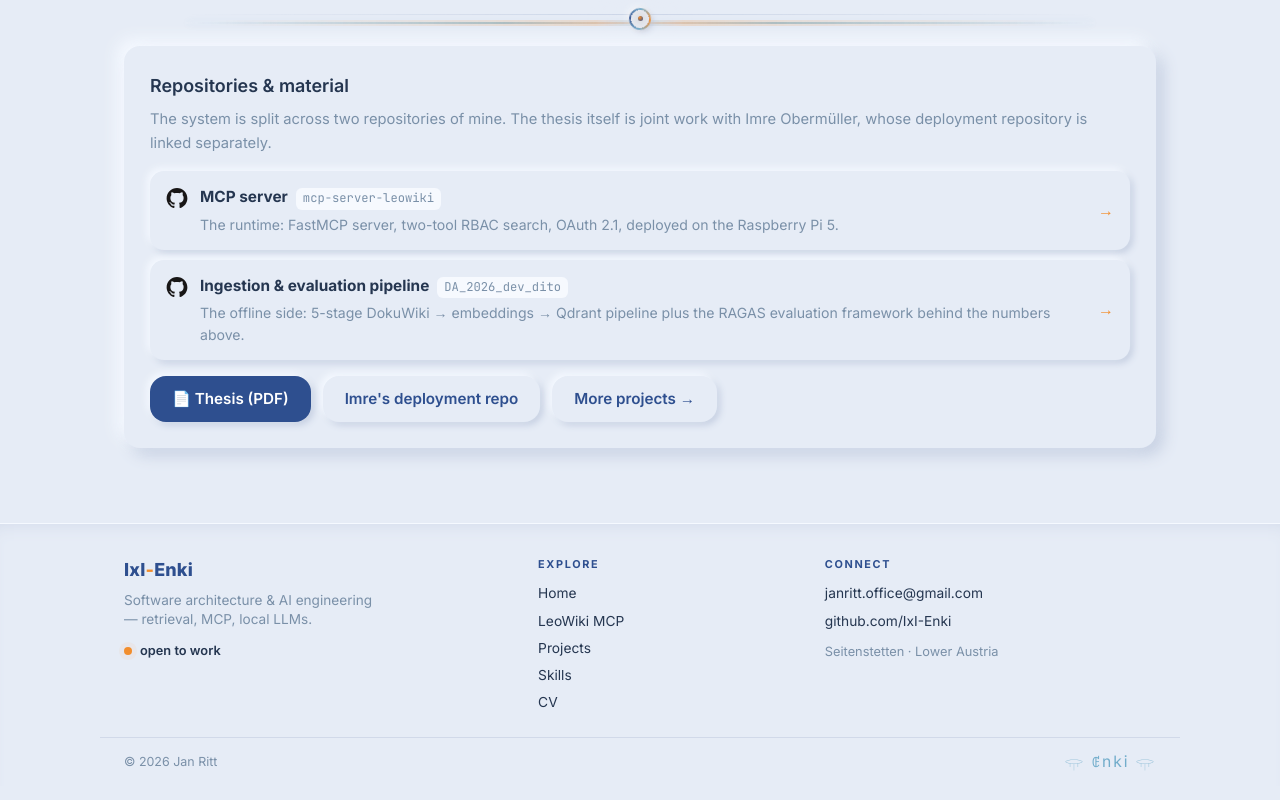
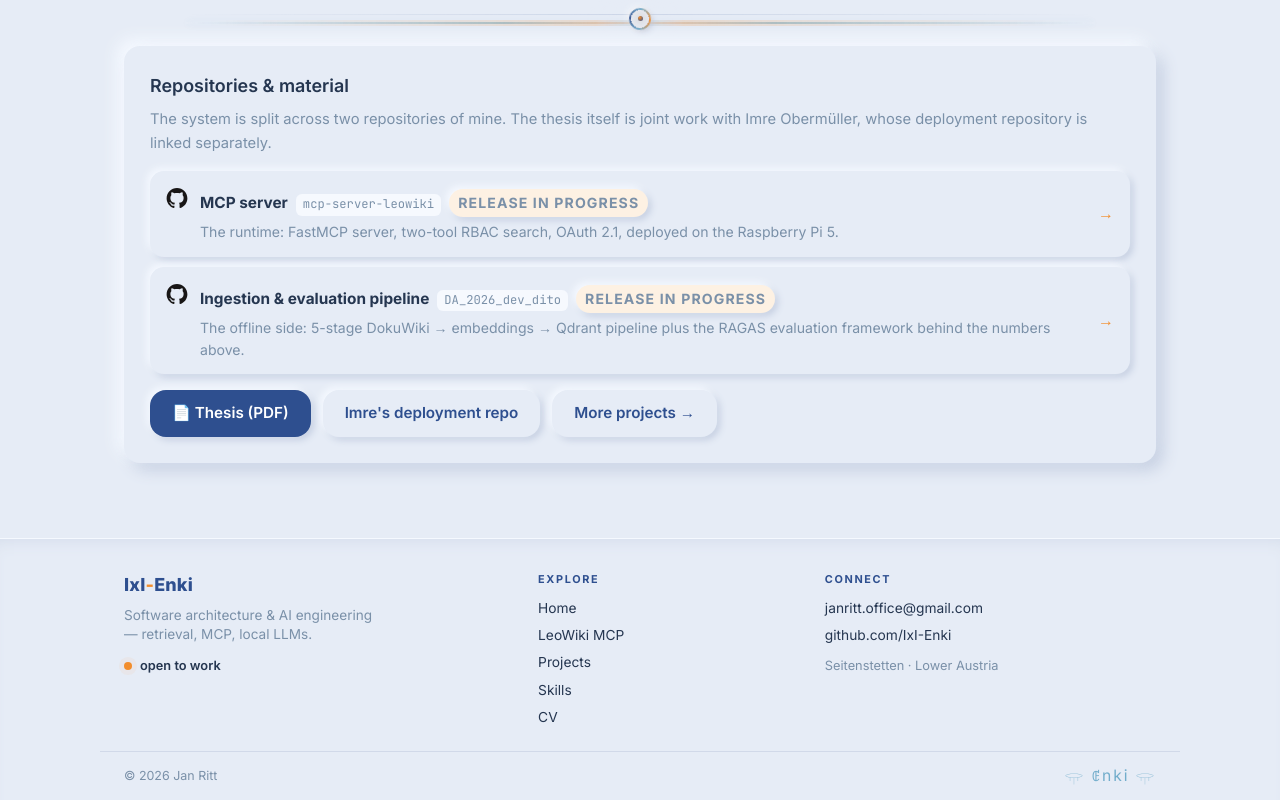
Before and after one commit to IxI-Enki/IxI-Enki, a plain HTML site: page pages/leowiki-mcp.html in a window 1280 px wide. Shown: the part 5610-6410 px from the top of the page. Drawn offline with Linux system fonts and the light colour scheme.

Commit message:
Add release in progress badges to MCP server and Ingestion & evaluation pipeline sections in leowiki-mcp.html for improved visibility of ongoing projects.

```diff
--- a/pages/leowiki-mcp.html
+++ b/pages/leowiki-mcp.html
@@ -272,7 +272,7 @@
           <a class="repo-item" href="https://github.com/IxI-Enki/mcp-server-leowiki">
             <img src="../assets/img/icons/github.svg" alt="" class="repo-item-icon">
             <div class="repo-item-body">
-              <div class="repo-item-head"><b data-i18n-page data-en="MCP server" data-de="MCP‑Server">MCP server</b> <code>mcp-server-leowiki</code></div>
+              <div class="repo-item-head"><b data-i18n-page data-en="MCP server" data-de="MCP‑Server">MCP server</b> <code>mcp-server-leowiki</code> <span class="badge-soon" data-i18n-page data-en="release in progress" data-de="Release in Arbeit">release in progress</span></div>
               <span data-i18n-page data-en="The runtime: FastMCP server, two-tool RBAC search, OAuth 2.1, deployed on the Raspberry Pi 5." data-de="Die Runtime: FastMCP-Server, Two-Tool-RBAC-Suche, OAuth 2.1, deployt auf dem Raspberry Pi 5.">The runtime: FastMCP server, two-tool RBAC search, OAuth 2.1, deployed on the Raspberry Pi 5.</span>
             </div>
             <span class="repo-item-arrow" aria-hidden="true">→</span>
@@ -280,7 +280,7 @@
           <a class="repo-item" href="https://github.com/IxI-Enki/DA_2026_dev_dito">
             <img src="../assets/img/icons/github.svg" alt="" class="repo-item-icon">
             <div class="repo-item-body">
-              <div class="repo-item-head"><b data-i18n-page data-en="Ingestion &amp; evaluation pipeline" data-de="Ingestion- &amp; Evaluations-Pipeline">Ingestion &amp; evaluation pipeline</b> <code>DA_2026_dev_dito</code></div>
+              <div class="repo-item-head"><b data-i18n-page data-en="Ingestion &amp; evaluation pipeline" data-de="Ingestion- &amp; Evaluations-Pipeline">Ingestion &amp; evaluation pipeline</b> <code>DA_2026_dev_dito</code> <span class="badge-soon" data-i18n-page data-en="release in progress" data-de="Release in Arbeit">release in progress</span></div>
               <span data-i18n-page data-en="The offline side: 5-stage DokuWiki → embeddings → Qdrant pipeline plus the RAGAS evaluation framework behind the numbers above." data-de="Die Offline-Seite: 5-stufige DokuWiki-→-Embeddings-→-Qdrant-Pipeline plus das RAGAS-Evaluations-Framework hinter den Zahlen oben.">The offline side: 5-stage DokuWiki → embeddings → Qdrant pipeline plus the RAGAS evaluation framework behind the numbers above.</span>
             </div>
             <span class="repo-item-arrow" aria-hidden="true">→</span>
```
